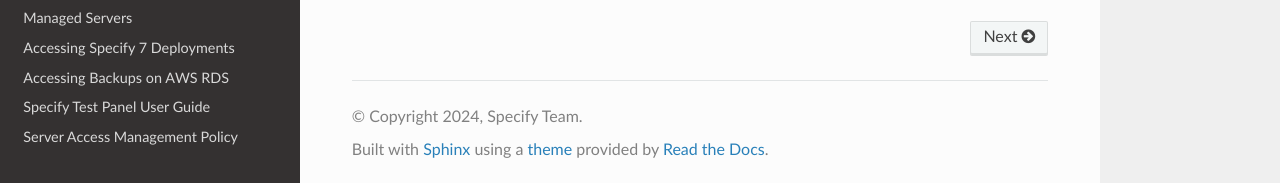
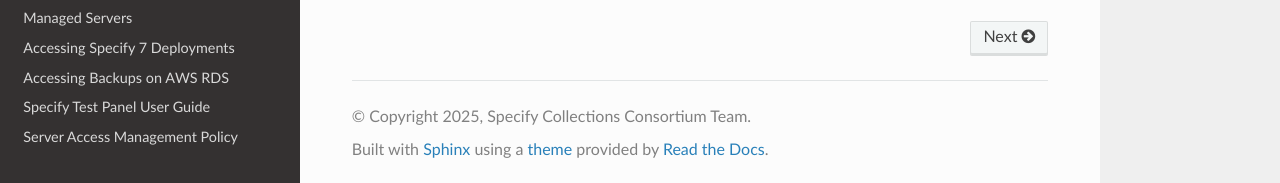
Before and after one commit to specify/specify.github.io, a Sphinx documentation site: the page built from sphinx/index.rst, in a window 1280 px wide and 900 px high, scrolled down 1502 px. Shown: the part 714-897 px from the top of the window. Built offline with Sphinx 7.4.7 and the Read the Docs theme 3.1.0, drawn with Linux system fonts in a browser that asks for light colours; pages that are not in the unit, such as notebooks, are missing from menus.

Commit message:
Update copyright

```diff
--- a/sphinx/conf.py
+++ b/sphinx/conf.py
@@ -7,8 +7,8 @@
 # https://www.sphinx-doc.org/en/master/usage/configuration.html#project-information
 
 project = 'Specify Developer Documentation'
-copyright = '2024, Specify Team'
-author = 'Specify Team'
+copyright = '2025, Specify Collections Consortium Team'
+author = 'Specify Collections Consortium Team'
 
 # -- General configuration ---------------------------------------------------
 # https://www.sphinx-doc.org/en/master/usage/configuration.html#general-configuration
```
